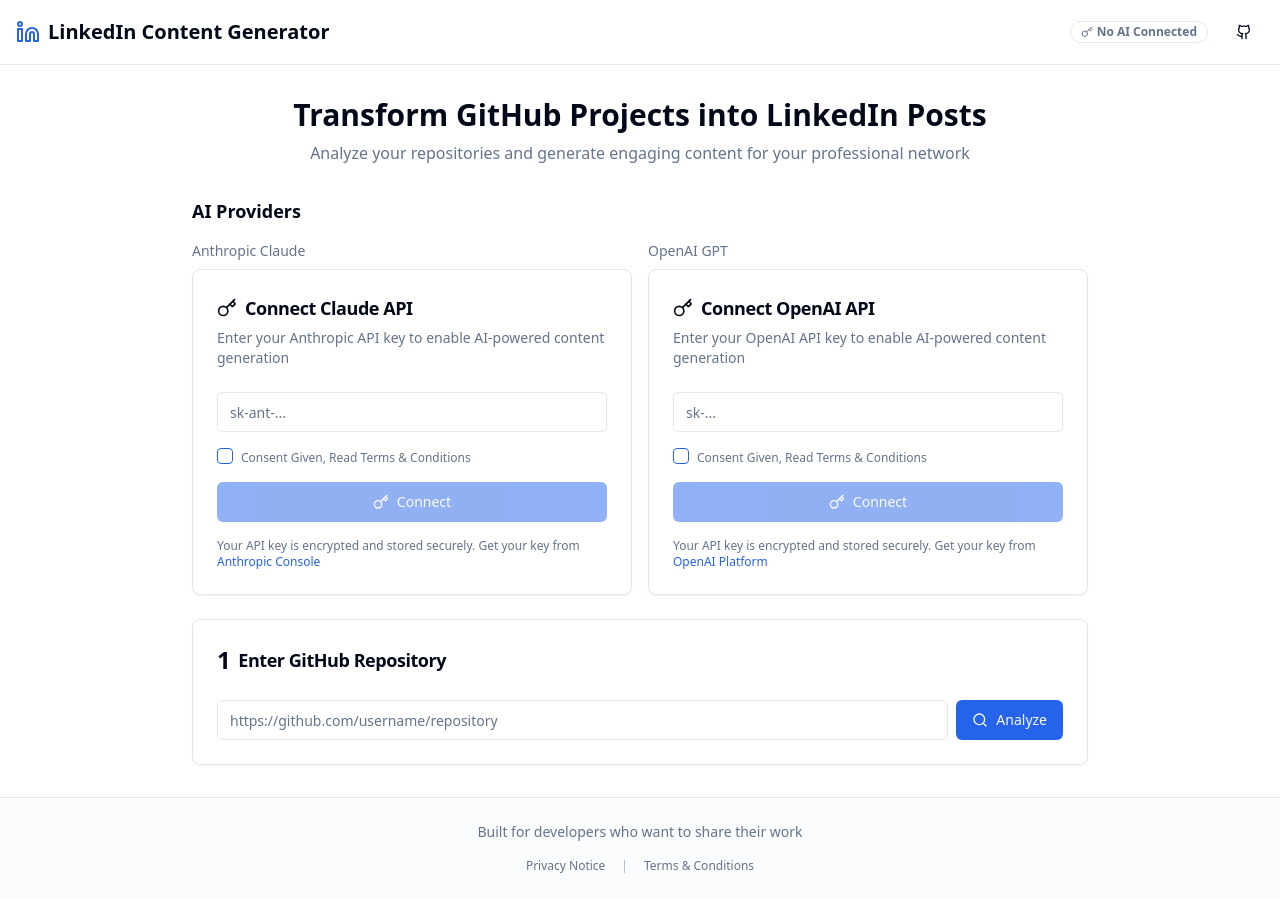
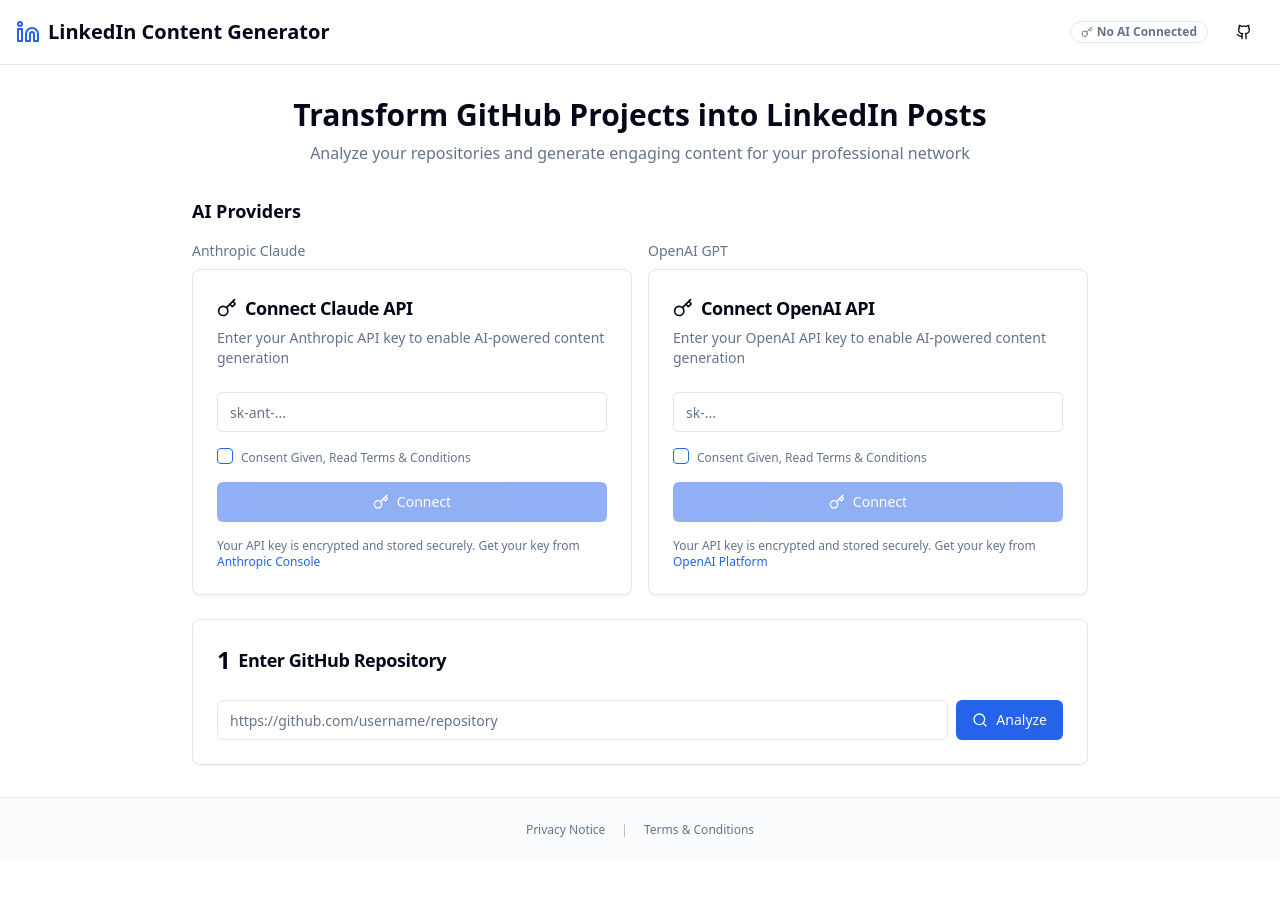
Before and after one commit to MysticHE/LA, a React (Vite) app in the folder frontend/: page / in a window 1280 px wide. After the commit the page ends 862 px from the top, so only its background shows below. Built offline with nearby package versions, Linux system fonts and the light colour scheme; no server answers.

Commit message:
update: remove tagline from footer

```diff
--- a/frontend/src/App.tsx
+++ b/frontend/src/App.tsx
@@ -59,10 +59,7 @@
 
       <footer className="border-t py-6 bg-muted/30">
         <div className="container mx-auto px-4">
-          <div className="max-w-4xl mx-auto space-y-4">
-            <div className="text-center text-sm text-muted-foreground">
-              Built for developers who want to share their work
-            </div>
+          <div className="max-w-4xl mx-auto">
             <div className="flex items-center justify-center gap-4 text-xs">
               <button
                 onClick={() => setPrivacyOpen(true)}
```
